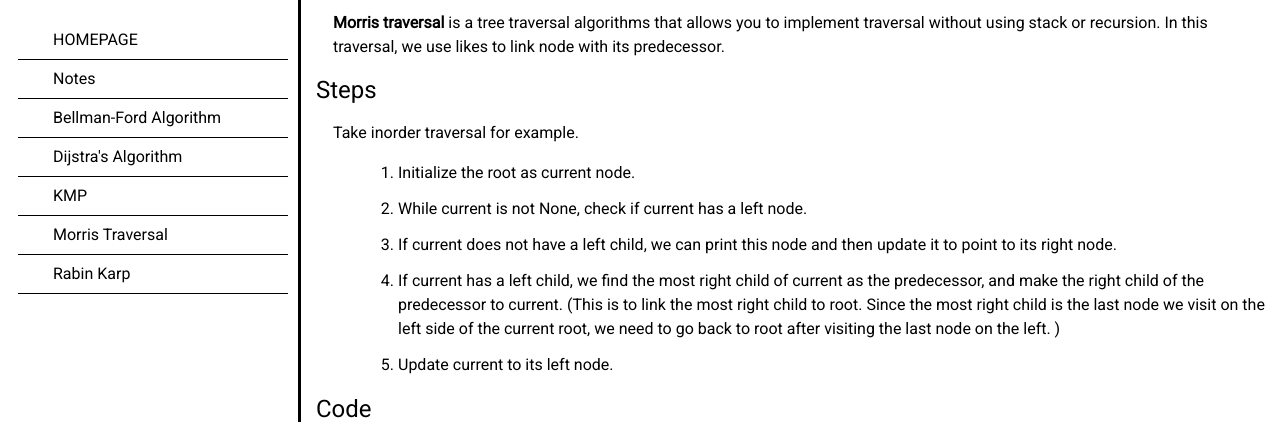
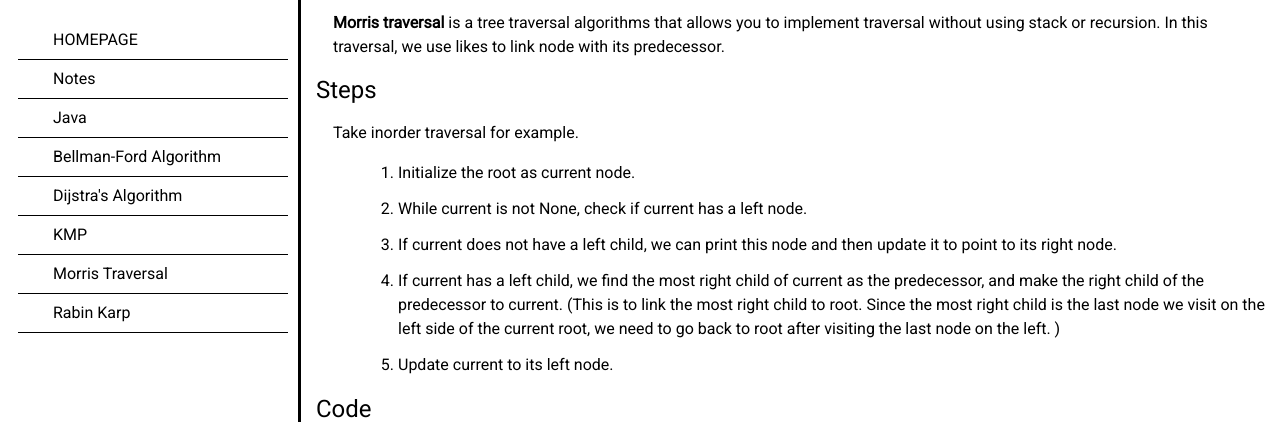
Before and after one commit to JWang169/junzhe.wang, a Python web app: template templates/morris.html in a window 1280 px wide. Shown: the part 54-476 px from the top of the page. Run offline with Jinja, Linux system fonts and the light colour scheme; the template is opened without the code that fills it, so the values that code supplies are empty.

Commit message:
:construction:

```diff
--- a/templates/bellman.html
+++ b/templates/bellman.html
@@ -12,6 +12,7 @@
   <ul>
     <li><a class="nav-link" href="../index.html">HOMEPAGE</a></li>
     <li><a class="nav-link" href="notes.html">Notes</a></li>
+    <li><a class="nav-link" href="note4java.html">Java</a></li>
     <li><a class="nav-link" href="bellman.html">Bellman-Ford Algorithm</a></li>
     <li><a class="nav-link" href="dijkstra.html">Dijkstra's Algorithm</a></li>
     <li><a class="nav-link" href="kmp.html">KMP</a></li>
--- a/templates/dijkstra.html
+++ b/templates/dijkstra.html
@@ -12,6 +12,7 @@
   <ul>
     <li><a class="nav-link" href="../index.html">HOMEPAGE</a></li>
     <li><a class="nav-link" href="notes.html">Notes</a></li>
+    <li><a class="nav-link" href="note4java.html">Java</a></li>
     <li><a class="nav-link" href="bellman.html">Bellman-Ford Algorithm</a></li>
     <li><a class="nav-link" href="dijkstra.html">Dijkstra's Algorithm</a></li>
     <li><a class="nav-link" href="kmp.html">KMP</a></li>
--- a/templates/morris.html
+++ b/templates/morris.html
@@ -12,6 +12,7 @@
   <ul>
     <li><a class="nav-link" href="../index.html">HOMEPAGE</a></li>
     <li><a class="nav-link" href="notes.html">Notes</a></li>
+    <li><a class="nav-link" href="note4java.html">Java</a></li>
     <li><a class="nav-link" href="bellman.html">Bellman-Ford Algorithm</a></li>
     <li><a class="nav-link" href="dijkstra.html">Dijstra's Algorithm</a></li>
     <li><a class="nav-link" href="kmp.html">KMP</a></li>
```
